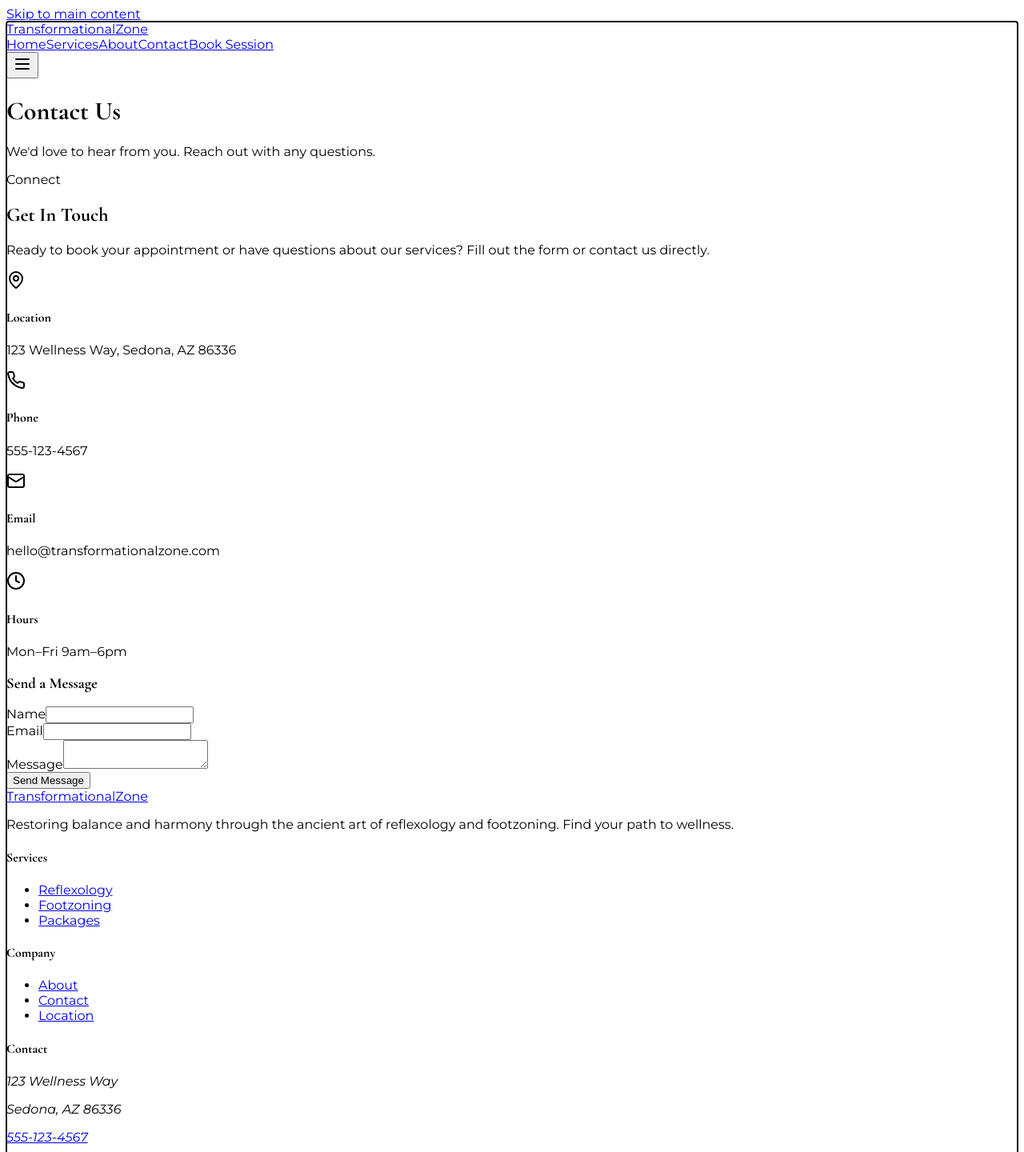
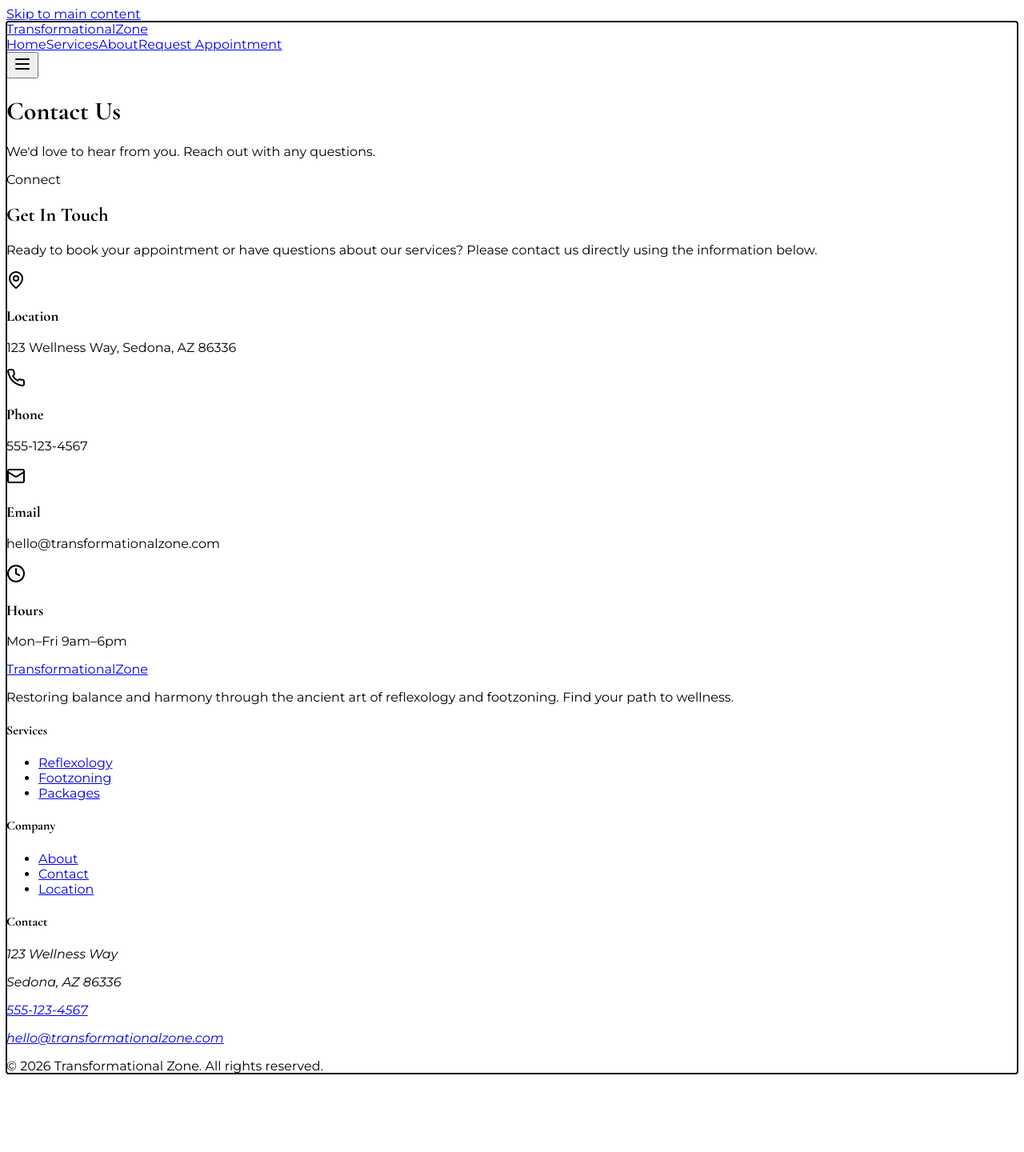
Before and after one commit to ettynan/Transformational_Zone, a React (Vite) app in the folder client/: page /contact in a window 1280 px wide. Shown: the top 1440 px of the page at 80% size. After the commit the page ends 1358 px from the top, so only its background shows below. Built offline with nearby package versions, Linux system fonts and the light colour scheme; a web font is replaced by a local one.

Commit message:
Updated icons, readme for instructions and image credits, further WCAG refinement

```diff
--- a/client/src/components/Navigation.tsx
+++ b/client/src/components/Navigation.tsx
@@ -6,8 +6,7 @@ import { cn } from "@/lib/utils";
 const links = [
   { href: "/", label: "Home" },
   { href: "/services", label: "Services" },
-  { href: "/about", label: "About" },
-  { href: "/contact", label: "Contact" },
+  { href: "/about", label: "About" }
 ];
 
 export function Navigation() {
@@ -16,14 +15,11 @@ export function Navigation() {
   const [location] = useLocation();
 
   useEffect(() => {
-    const handleScroll = () => {
-      setScrolled(window.scrollY > 20);
-    };
+    const handleScroll = () => setScrolled(window.scrollY > 20);
     window.addEventListener("scroll", handleScroll);
     return () => window.removeEventListener("scroll", handleScroll);
   }, []);
 
-  // Close mobile menu on route change
   useEffect(() => {
     setIsOpen(false);
   }, [location]);
@@ -33,9 +29,7 @@ export function Navigation() {
       aria-label="Primary"
       className={cn(
         "fixed top-0 left-0 right-0 z-50 transition-all duration-300 border-b border-stone-100",
-        scrolled
-          ? "bg-white/90 backdrop-blur-md shadow-sm py-3"
-          : "bg-white py-5"
+        scrolled ? "bg-white/90 backdrop-blur-md shadow-sm py-3" : "bg-white py-5"
       )}
     >
       <div className="container mx-auto px-4 md:px-6">
@@ -45,7 +39,6 @@ export function Navigation() {
             <span className="text-primary font-normal">Zone</span>
           </Link>
 
-          {/* Desktop Menu */}
           <div className="hidden md:flex items-center space-x-8">
             {links.map((link) => (
               <Link
@@ -65,11 +58,10 @@ export function Navigation() {
               href="/contact"
               className="px-5 py-2 rounded-full bg-primary text-primary-foreground text-sm font-medium hover:bg-primary/90 transition-all shadow-md hover:shadow-lg"
             >
-              Book Session
+              Request Appointment
             </Link>
           </div>
 
-          {/* Mobile Toggle */}
           <button
             type="button"
             aria-label="Toggle navigation menu"
@@ -83,7 +75,6 @@ export function Navigation() {
         </div>
       </div>
 
-      {/* Mobile Menu */}
       {isOpen && (
         <div
           id="mobile-menu"
@@ -109,7 +100,7 @@ export function Navigation() {
                 href="/contact"
                 className="block w-full text-center py-3 rounded-lg bg-primary text-primary-foreground text-base font-medium hover:bg-primary/90 transition-all"
               >
-                Book Session
+                Request Appointment
               </Link>
             </div>
           </div>
--- a/client/src/pages/Contact.tsx
+++ b/client/src/pages/Contact.tsx
@@ -1,125 +1,50 @@
-import { useState } from "react";
 import { Navigation } from "@/components/Navigation";
 import { Footer } from "@/components/Footer";
 import { SectionHeader } from "@/components/SectionHeader";
-import { Input } from "@/components/ui/input";
-import { Textarea } from "@/components/ui/textarea";
-import { Button } from "@/components/ui/button";
 import { MapPin, Phone, Mail, Clock } from "lucide-react";
 
 export default function Contact() {
-  const [submitted, setSubmitted] = useState(false);
-
-  async function handleSubmit(e: React.FormEvent<HTMLFormElement>) {
-    e.preventDefault();
-
-    const form = e.currentTarget;
-    const data = new FormData(form);
-    // PENDING TO-DO
-    // YOU WILL NEED TO PUT THE FORMSPREE IS HERE WHEN YOU GET ONE
-    const response = await fetch(
-      "https://formspree.io/f/YOUR_FORM_ID_HERE",
-      {
-        method: "POST",
-        body: data,
-        headers: {
-          Accept: "application/json"
-        }
-      }
-    );
-
-    if (response.ok) {
-      setSubmitted(true);
-      form.reset();
-    }
-  }
-
   return (
     <div className="min-h-screen bg-stone-50 font-sans text-stone-800">
       <Navigation />
-
-      <div className="bg-stone-100 pt-32 pb-16 md:pt-40 md:pb-24">
+      <main id="contact-main">
+        <header className="bg-stone-100 pt-32 pb-16 md:pt-40 md:pb-24">
           <div className="container mx-auto px-4 text-center">
-          <h1 className="font-heading text-4xl md:text-5xl lg:text-6xl mb-4">
-            Contact Us
-          </h1>
+            <h1 className="font-heading text-4xl md:text-5xl lg:text-6xl mb-4">Contact Us</h1>
             <p className="text-stone-500 text-lg max-w-2xl mx-auto">
               We'd love to hear from you. Reach out with any questions.
             </p>
           </div>
-      </div>
-
+        </header>
         <div className="container mx-auto px-4 py-16 md:py-24">
-        <div className="grid grid-cols-1 lg:grid-cols-2 gap-12 max-w-6xl mx-auto">
-          <div>
+          <div className="max-w-4xl mx-auto">
             <SectionHeader title="Get In Touch" subtitle="Connect" centered={false} />
             <p className="text-stone-600 mb-10 text-lg">
               Ready to book your appointment or have questions about our services?
-              Fill out the form or contact us directly.
+              Please contact us directly using the information below.
             </p>
-
             <div className="grid gap-8">
-              <Info icon={<MapPin />} title="Location" text="123 Wellness Way, Sedona, AZ 86336" />
-              <Info icon={<Phone />} title="Phone" text="555-123-4567" />
-              <Info icon={<Mail />} title="Email" text="hello@transformationalzone.com" />
-              <Info icon={<Clock />} title="Hours" text="Mon–Fri 9am–6pm" />
-            </div>
-          </div>
-
-          <div className="bg-white p-8 md:p-10 rounded-3xl shadow-sm border border-stone-100">
-            <h3 className="font-heading text-2xl mb-6">Send a Message</h3>
-
-            {submitted ? (
-              <p className="text-green-700 text-lg">
-                Thank you — your message has been sent.
-              </p>
-            ) : (
-              <form onSubmit={handleSubmit} className="space-y-6">
-                <div>
-                  <label className="block mb-1 font-medium">Name</label>
-                  <Input name="name" required />
-                </div>
-
-                <div>
-                  <label className="block mb-1 font-medium">Email</label>
-                  <Input type="email" name="email" required />
-                </div>
-
-                <div>
-                  <label className="block mb-1 font-medium">Message</label>
-                  <Textarea name="message" className="min-h-[150px]" required />
-                </div>
-
-                <Button type="submit" className="w-full h-12 rounded-xl">
-                  Send Message
-                </Button>
-              </form>
-            )}
+              <Info icon={<MapPin aria-hidden="true" />} title="Location" text="123 Wellness Way, Sedona, AZ 86336" />
+              <Info icon={<Phone aria-hidden="true" />} title="Phone" text="555-123-4567" />
+              <Info icon={<Mail aria-hidden="true" />} title="Email" text="hello@transformationalzone.com" />
+              <Info icon={<Clock aria-hidden="true" />} title="Hours" text="Mon–Fri 9am–6pm" />
             </div>
           </div>
         </div>
-
+      </main>
       <Footer />
     </div>
   );
 }
 
-function Info({
-  icon,
-  title,
-  text
-}: {
-  icon: React.ReactNode;
-  title: string;
-  text: string;
-}) {
+function Info({ icon, title, text }: { icon: React.ReactNode; title: string; text: string }) {
   return (
     <div className="flex items-start gap-5">
       <div className="w-12 h-12 bg-white rounded-full flex items-center justify-center shadow-sm border">
         {icon}
       </div>
       <div>
-        <h4 className="font-heading text-xl mb-1">{title}</h4>
+        <h3 className="font-heading text-xl mb-1">{title}</h3>
         <p className="text-stone-600">{text}</p>
       </div>
     </div>
--- a/client/src/pages/Home.tsx
+++ b/client/src/pages/Home.tsx
@@ -16,20 +16,14 @@ export default function Home() {
   return (
     <div className="min-h-screen bg-stone-50 font-sans text-stone-800">
       <Navigation />
-
-      {/* Hero Section */}
+      <main id="home-main">
         <section className="relative h-screen min-h-[600px] flex items-center justify-center overflow-hidden">
           <div className="absolute inset-0 z-0">
-          <img
-            src="/images/zen-sand-and-water.jpg"
-            alt="Sand and water"
-            className="w-full h-full object-cover"
-          />
+            <img src="/images/zen-sand-and-water.jpg" alt="Sand and water" className="w-full h-full object-cover" />
             <div className="absolute inset-0 bg-stone-900/20" />
             <div className="absolute inset-0 bg-gradient-to-b from-transparent via-transparent to-stone-50/90" />
           </div>
-
-        <div className="container relative z-10 px-4 text-center">
+          <div className="container relative z-10 px-4 text-center -translate-y-12">
             <motion.div
               initial={{ opacity: 0, y: 30 }}
               animate={{ opacity: 1, y: 0 }}
@@ -42,26 +36,25 @@ export default function Home() {
               <h1 className="font-heading text-4xl md:text-6xl lg:text-7xl text-white font-medium mb-6 leading-tight">
                 Restore Balance <br /> & Find Inner Peace
               </h1>
-            <p className="text-lg md:text-xl text-stone-100 mb-8 max-w-2xl mx-auto font-light leading-relaxed">
+              <p className="text-lg md:text-xl text-white mb-8 max-w-2xl mx-auto font-semibold leading-relaxed">
                 Experience the healing power of Reflexology and Footzoning in a sanctuary designed for your relaxation.
               </p>
               <div className="flex flex-col sm:flex-row gap-4 justify-center">
-              <Link href="/services">
-                <button className="px-8 py-3.5 rounded-full bg-white text-stone-900 font-medium hover:bg-stone-100 transition-all shadow-lg hover:shadow-xl hover:-translate-y-0.5">
+                <Link href="/services" className="inline-flex justify-center">
+                  <span className="px-8 py-3.5 rounded-full bg-white text-stone-900 font-medium hover:bg-stone-100 transition-all shadow-lg hover:shadow-xl hover:-translate-y-0.5">
                     Explore Services
-                </button>
+                  </span>
                 </Link>
-              <Link href="/contact">
-                <button className="px-8 py-3.5 rounded-full bg-primary/90 text-white backdrop-blur-sm border border-transparent font-medium hover:bg-primary transition-all shadow-lg hover:shadow-xl hover:-translate-y-0.5">
-                  Book Appointment
-                </button>
+                <Link href="/contact" className="inline-flex justify-center">
+                  <span className="px-8 py-3.5 rounded-full bg-primary/90 text-white backdrop-blur-sm border border-transparent font-medium hover:bg-primary transition-all shadow-lg hover:shadow-xl hover:-translate-y-0.5">
+                    Request Appointment
+                  </span>
                 </Link>
               </div>
             </motion.div>
           </div>
         </section>
 
-      {/* Intro Section */}
         <section className="py-24 bg-white">
           <div className="container mx-auto px-4 md:px-6">
             <div className="grid grid-cols-1 lg:grid-cols-2 gap-16 items-center">
@@ -75,32 +68,25 @@ export default function Home() {
                 </p>
                 <Link href="/about">
                   <span className="inline-flex items-center text-primary font-semibold hover:text-primary/80 transition-colors cursor-pointer group">
-                  Learn about our philosophy <ArrowRight className="ml-2 w-4 h-4 transition-transform group-hover:translate-x-1" />
+                    Learn about our philosophy
+                    <ArrowRight aria-hidden="true" className="ml-2 w-4 h-4 transition-transform group-hover:translate-x-1" />
                   </span>
                 </Link>
               </motion.div>
-
               <motion.div {...fadeIn} className="relative">
                 <div className="aspect-[4/3] rounded-2xl overflow-hidden shadow-2xl">
-                <img
-                  src="/images/zen-sand-replacement.jpg"
-                  alt="Smooth zen stones in sand"
-                  className="w-full h-full object-cover hover:scale-105 transition-transform duration-700"
-                />
+                  <img src="/images/zen-sand-replacement.jpg" alt="Smooth zen stones in sand" className="w-full h-full object-cover hover:scale-105 transition-transform duration-700" />
                 </div>
               </motion.div>
             </div>
           </div>
         </section>
 
-      {/* Services Preview */}
         <section className="py-24 bg-stone-50">
           <div className="container mx-auto px-4 md:px-6">
             <SectionHeader title="Our Therapies" subtitle="Services" centered />
-
             <div className="mx-auto max-w-4xl">
               <div className="grid grid-cols-1 md:grid-cols-2 gap-8">
-              {/* Reflexology */}
                 <motion.div
                   initial={{ opacity: 0, y: 20 }}
                   whileInView={{ opacity: 1, y: 0 }}
@@ -108,7 +94,7 @@ export default function Home() {
                   className="bg-white rounded-2xl p-8 shadow-sm hover:shadow-md transition-all border border-stone-100"
                 >
                   <div className="w-14 h-14 bg-stone-100 rounded-full flex items-center justify-center mb-6 text-primary">
-                  <Footprints className="w-7 h-7" />
+                    <Sparkles aria-hidden="true" className="w-7 h-7" />
                   </div>
                   <h3 className="text-2xl font-heading font-medium mb-3">Reflexology</h3>
                   <p className="text-stone-600 mb-6 leading-relaxed">
@@ -121,7 +107,6 @@ export default function Home() {
                   </Link>
                 </motion.div>
 
-              {/* Footzoning */}
                 <motion.div
                   initial={{ opacity: 0, y: 20 }}
                   whileInView={{ opacity: 1, y: 0 }}
@@ -129,10 +114,10 @@ export default function Home() {
                   className="bg-white rounded-2xl p-8 shadow-sm hover:shadow-md transition-all border border-stone-100"
                 >
                   <div className="w-14 h-14 bg-stone-100 rounded-full flex items-center justify-center mb-6 text-primary">
-                  <Sparkles className="w-7 h-7" />
+                    <Footprints aria-hidden="true" className="w-7 h-7" />
                   </div>
                   <h3 className="text-2xl font-heading font-medium mb-3">Footzoning</h3>
-                <p className="text-stone-600 mb-6 leading-relaxed">
+                  <p className="text-stone-600 font-medium mb-6 leading-relaxed">
                     A holistic method that maps the entire body onto the feet, treating the physical, mental, and emotional body.
                   </p>
                   <Link href="/services#footzoning">
@@ -145,7 +130,7 @@ export default function Home() {
             </div>
           </div>
         </section>
-
+      </main>
       <Footer />
     </div>
   );
```
Also changed, not shown: client/src/pages/About.tsx (+18 -26 lines), client/src/pages/not-found.tsx (+5 -6 lines), 1 other file (tests, documents, lock files or other folders). Lines whose indentation alone changed are shown as unchanged.
